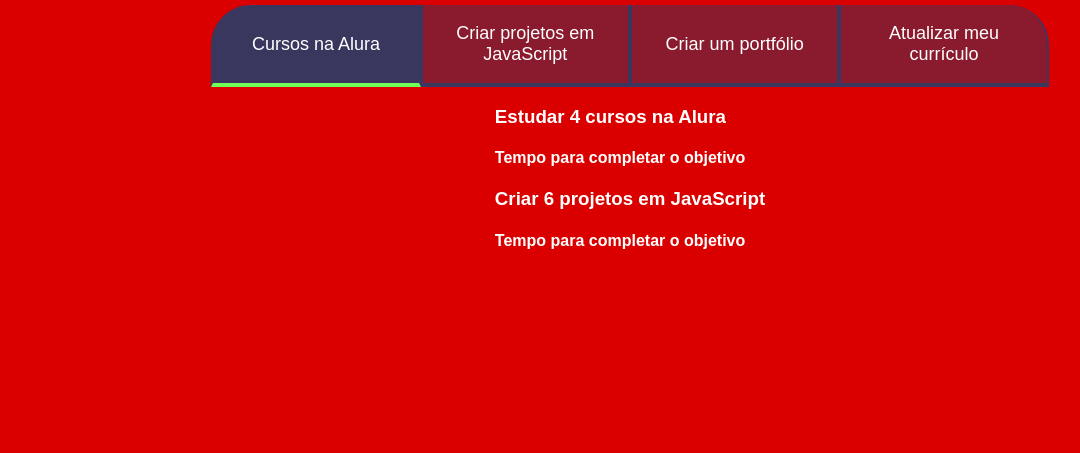
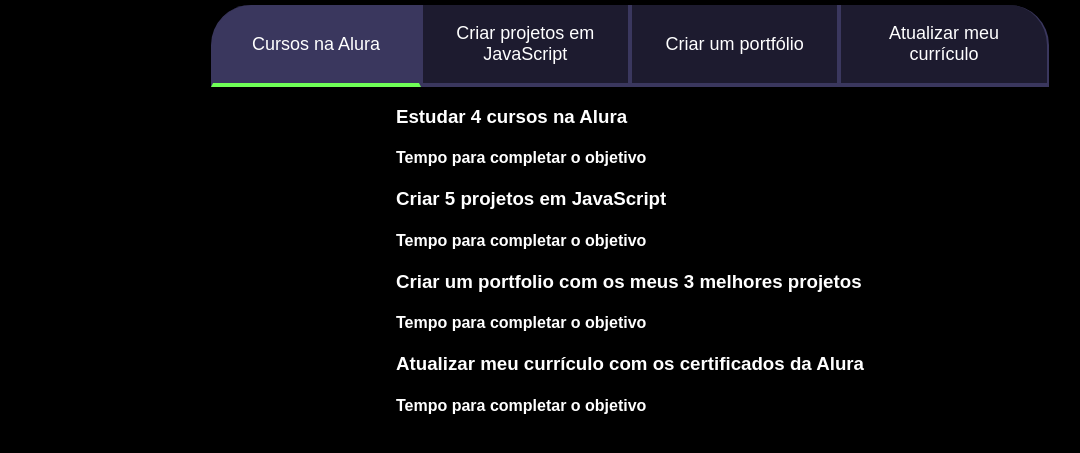
Before and after one commit to deisyh/projeto_de_vida, a plain HTML site: page index.html in a window 1280 px wide. Shown: the part 93-546 px from the top of the page, without its empty margins (10-1090 px from the left). Drawn offline with Linux system fonts and the light colour scheme.

Commit message:
complemento

```diff
--- a/index.html
+++ b/index.html
@@ -21,13 +21,19 @@
                     <h4 class="aba-conteudo-titulo-secundario">Tempo para completar o objetivo</h4>
                 </div>
                 <div class="aba-conteudo">
-                    <h3 class="aba-conteudo-titulo-principal">Criar 6 projetos em JavaScript</h3>
+                    <h3 class="aba-conteudo-titulo-principal">Criar 5 projetos em JavaScript</h3>
+                    <h4 class="aba-conteudo-titulo-secundario">Tempo para completar o objetivo</h4>
+                </div>
+                <div class="aba-conteudo">
+                    <h3 class="aba-conteudo-titulo-principal">Criar um portfolio com os meus 3 melhores projetos</h3>
+                    <h4 class="aba-conteudo-titulo-secundario">Tempo para completar o objetivo</h4>
+                </div>
+                <div class="aba-conteudo">
+                    <h3 class="aba-conteudo-titulo-principal">Atualizar meu currículo com os certificados da Alura</h3>
                     <h4 class="aba-conteudo-titulo-secundario">Tempo para completar o objetivo</h4>
                 </div>
             </div>
      </section>
-
-
      <script src="main.js"></script>
 </body>
 </html>
--- a/style.css
+++ b/style.css
@@ -1,7 +1,7 @@
 @import url('https://fonts.googleapis.com/css2?family-Chakra+Petch:w ght@400:700&display=swap');
 
 :root{
-    --cor-de-fundo: #db0000;
+    --cor-de-fundo: #000000;
     --verde: #6FFF57;
     --branco: #FFFFFF;
     --botao-ativo: #3A375E;
```
